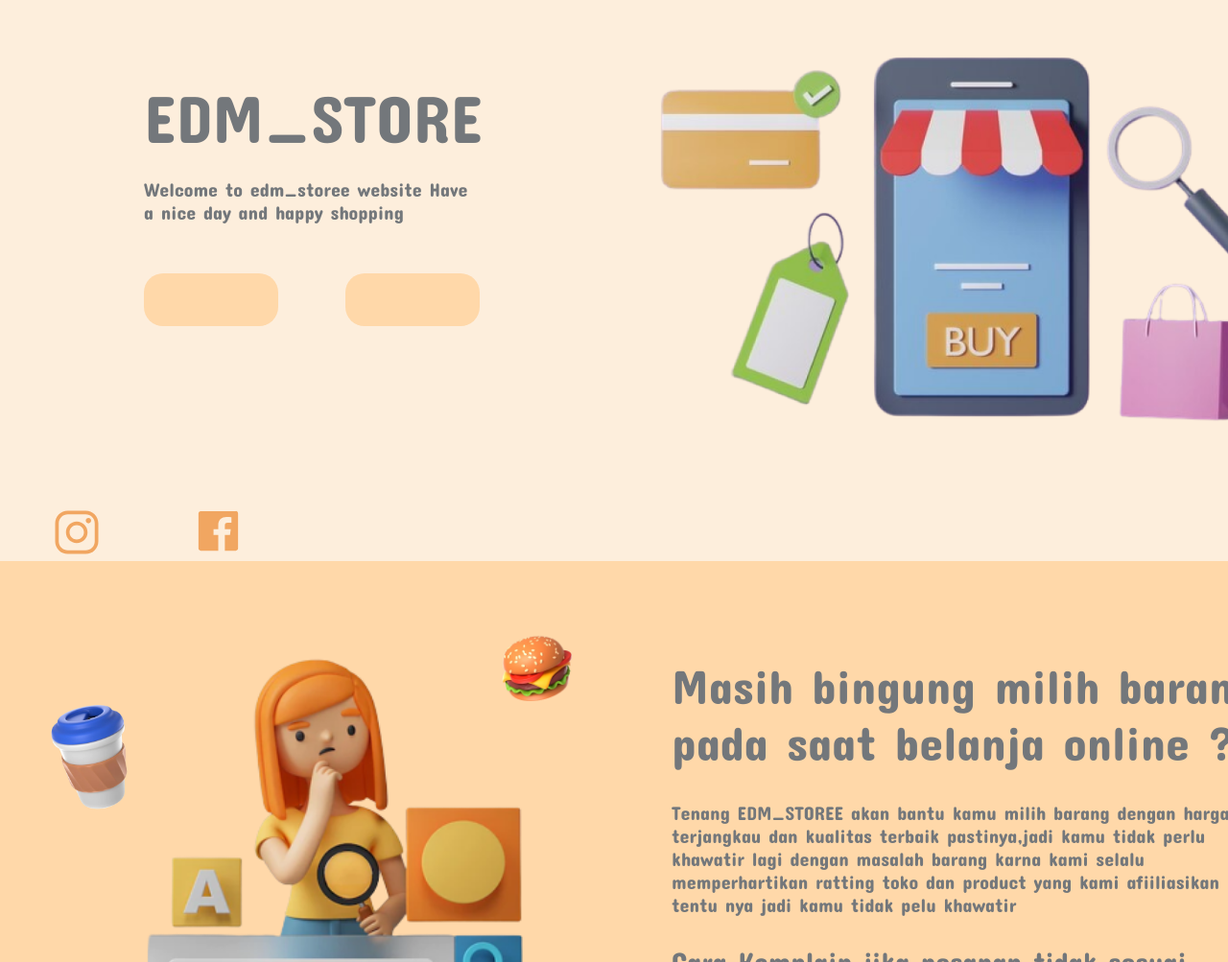
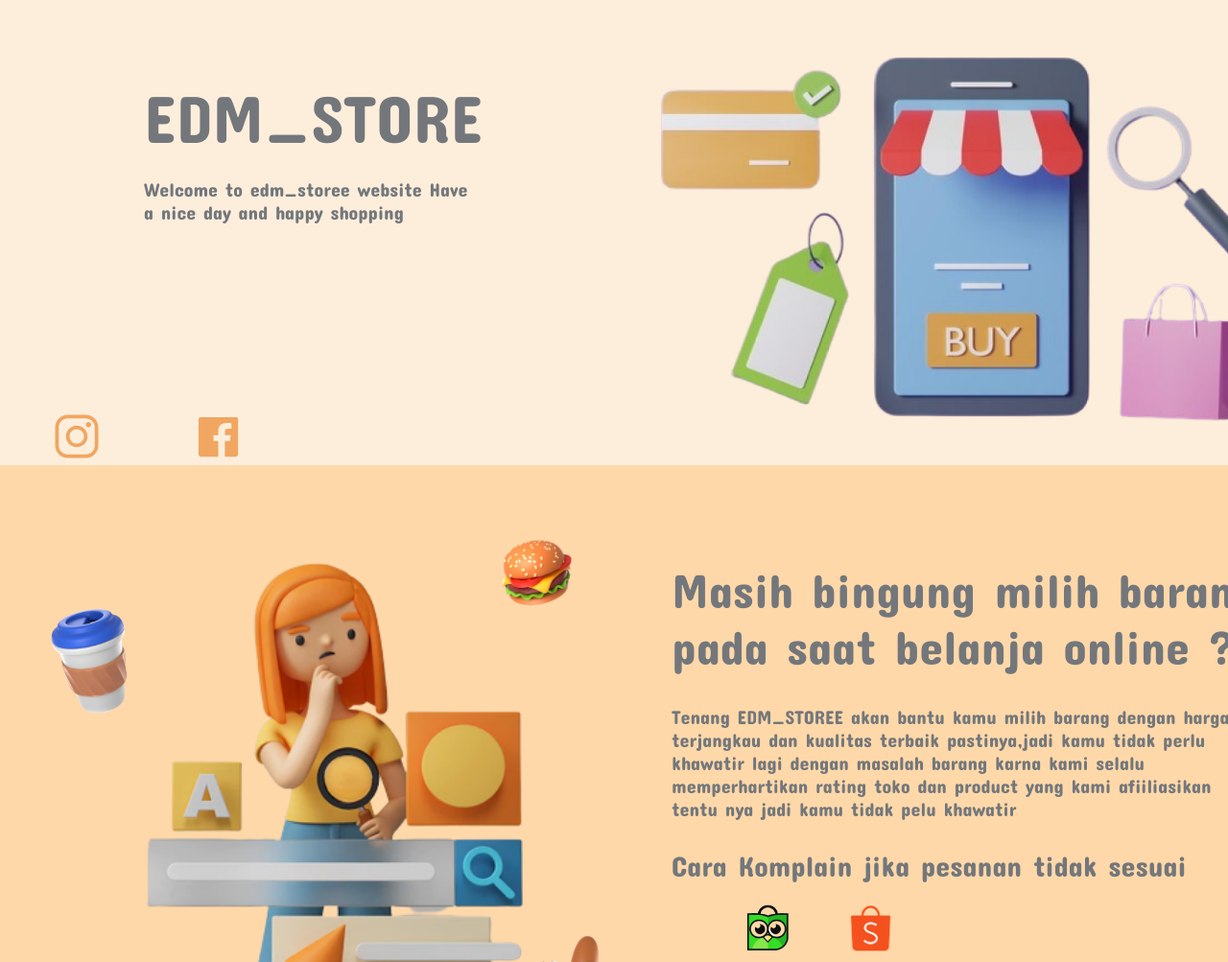
Before and after one commit to edmstoree/edmstoree.github.io, a plain HTML site: page index.html in a window 1280 px wide. Shown: the part 115-1118 px from the top of the page at 96% size. Drawn offline with nearby package versions, Linux system fonts and the light colour scheme; a script that the page names is missing.

Commit message:
memasukan filebaru

```diff
--- a/index.html
+++ b/index.html
@@ -34,10 +34,6 @@
         <p class="header" data-aos="fade-right" data-aos-duration="1500">
             EDM_STORE
         </p>
-
-        <!-- kotak-keterangan -->
-        <div class="kotak-1"></div>
-        <div class="kotak-2"></div>
 
         <!-- icons -->
         <div class="icon-instagram">
@@ -78,7 +74,7 @@
             Masih bingung milih barang pada saat belanja online ?
         </p>
         <p class="ket-3" data-aos="fade-up" data-aos-duration="600">
-            Tenang EDM_STOREE akan bantu kamu milih barang dengan harga terjangkau dan kualitas terbaik pastinya,jadi kamu tidak perlu khawatir lagi dengan masalah barang karna kami selalu memperhartikan ratting toko dan product yang kami afiiliasikan tentu nya jadi
+            Tenang EDM_STOREE akan bantu kamu milih barang dengan harga terjangkau dan kualitas terbaik pastinya,jadi kamu tidak perlu khawatir lagi dengan masalah barang karna kami selalu memperhartikan rating toko dan product yang kami afiiliasikan tentu nya jadi
             kamu tidak pelu khawatir
         </p>
         <p class="ket-4" data-aos="fade-up" data-aos-duration="600">
@@ -160,7 +156,6 @@
         });
     </script>
 
-
     <!-- link animasi muncul content -->
     <script src="https://unpkg.com/aos@2.3.1/dist/aos.js"></script>
     <script>
--- a/style.css
+++ b/style.css
@@ -18,7 +18,7 @@ body {
 /* container-home */
 
 .container-home {
-    height: 700px;
+    height: 600px;
     background-color: #FDEEDC;
     position: relative;
     overflow-x: hidden;
@@ -81,7 +81,7 @@ body {
     color: #F1A661;
     position: absolute;
     font-size: 60px;
-    top: 640px;
+    top: 540px;
     left: 50px;
 }
 
@@ -89,7 +89,7 @@ body {
     color: #F1A661;
     position: absolute;
     font-size: 55px;
-    top: 641px;
+    top: 543px;
     left: 200px;
 }
 
```
